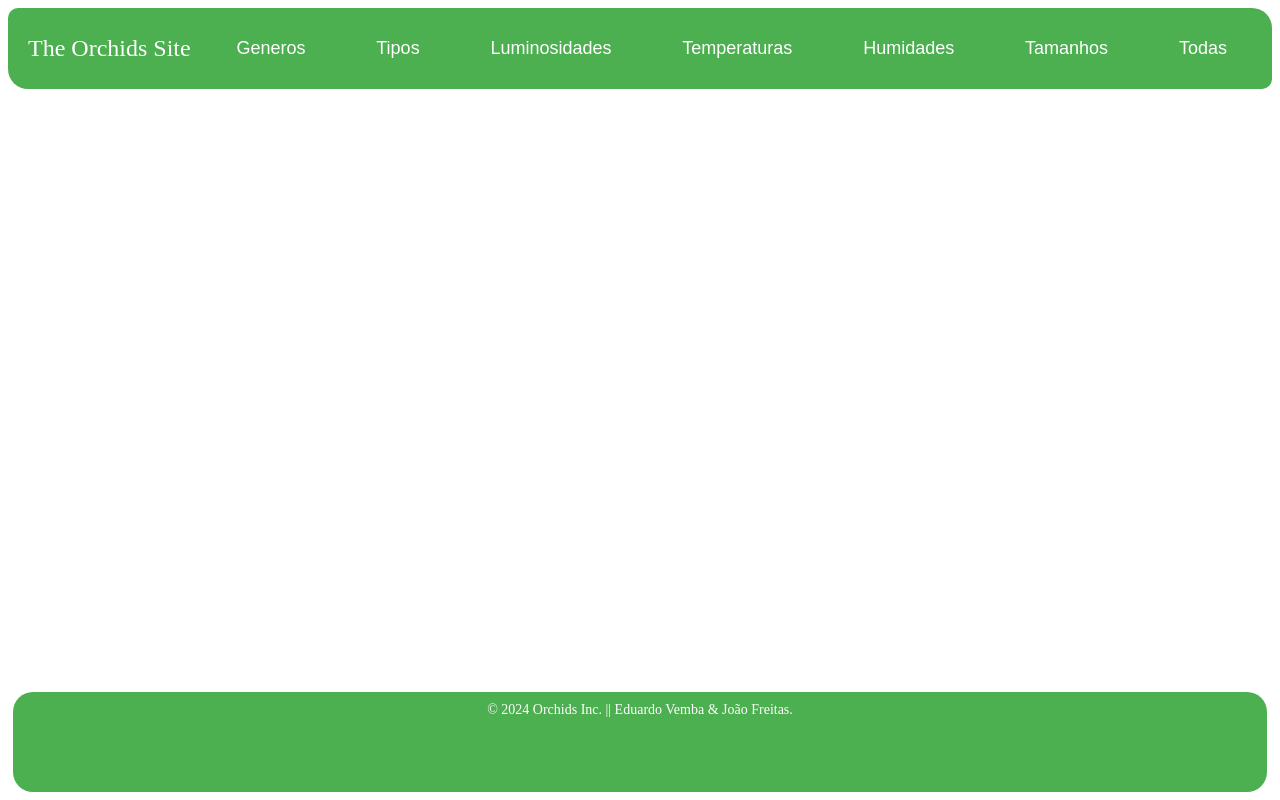
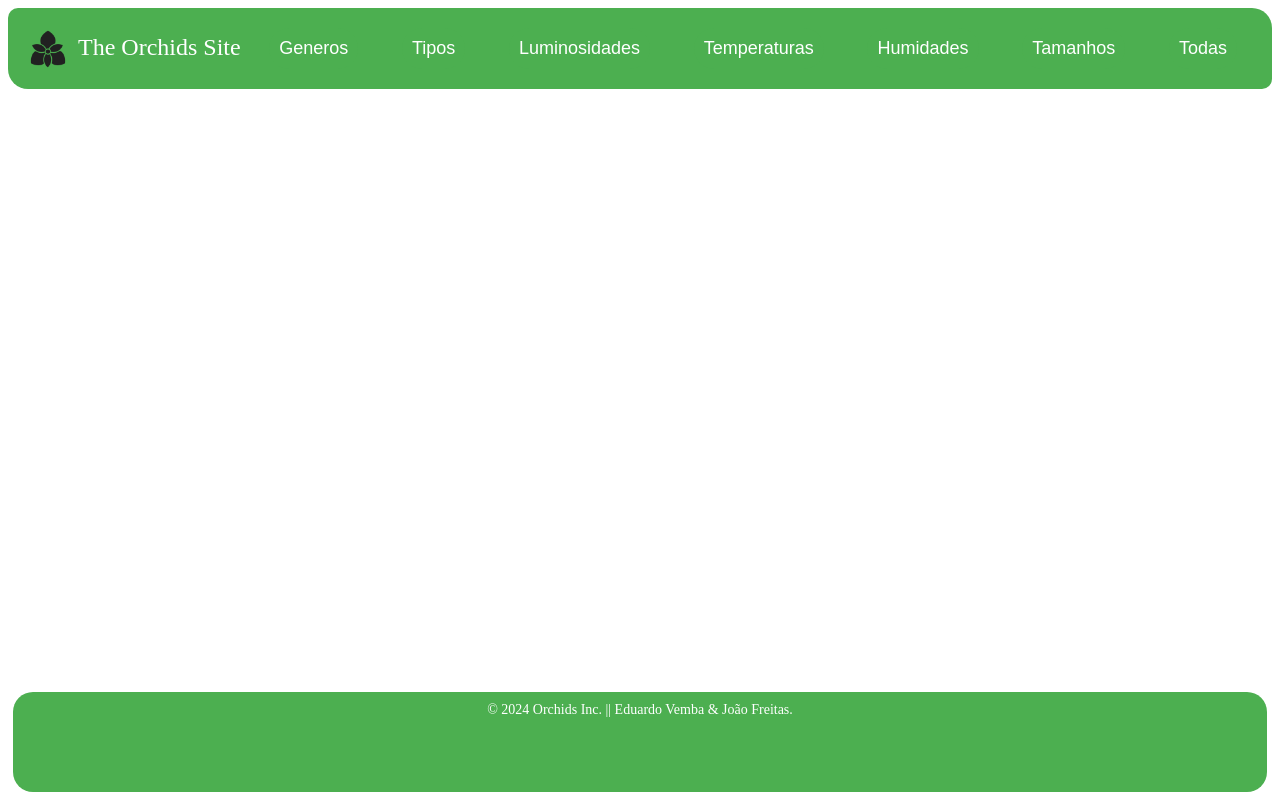
Before and after one commit to EduVemba/Projeto-PW, a plain HTML site: page frontend/index.html in a window 1280 px wide. Drawn offline with Linux system fonts and the light colour scheme.

Commit message:
feat: logo

```diff
--- a/frontend/scripts/components/header.js
+++ b/frontend/scripts/components/header.js
@@ -2,10 +2,18 @@ import { createMenuButton } from './menu.js';
 
 export function createHeader() {
     const header = document.createElement('header');
-    //TODO: Adicionar conteudo no cabeçalho (menu, logo, etc.)
+    const logo = document.createElement('img');
+    logo.src = './images/logo/image.png';
+    logo.className = 'site-logo';
+    logo.alt = 'Orchids Logo';
+
     const title = document.createElement('div');
-    title.textContent = 'The Orchids Site';
+    const titleText = document.createElement('span');
+    titleText.textContent = 'The Orchids Site';
     title.className = 'site-title';
+
+    title.appendChild(logo);
+    title.appendChild(titleText);
 
     header.className = 'site-header';
     header.appendChild(title);
--- a/frontend/styles/styles.css
+++ b/frontend/styles/styles.css
@@ -5,6 +5,10 @@
  --primary-color: #4CAF50;
  --text-primary-color: white;
 }
+
+/*
+TODO: deixar responsivo e com media queries.
+*/
 
 .site-header {
     background-color: var(--primary-color);
@@ -17,6 +21,13 @@
     display: flex;
     justify-content: space-between;
     align-items: center;
+}
+
+.site-logo {
+    height: 40px;
+    width: auto;
+    margin-right: 10px;
+    vertical-align: middle;
 }
 
 .menu-reference {
```
Also changed, not shown: frontend/images/logo/image.png (added).
